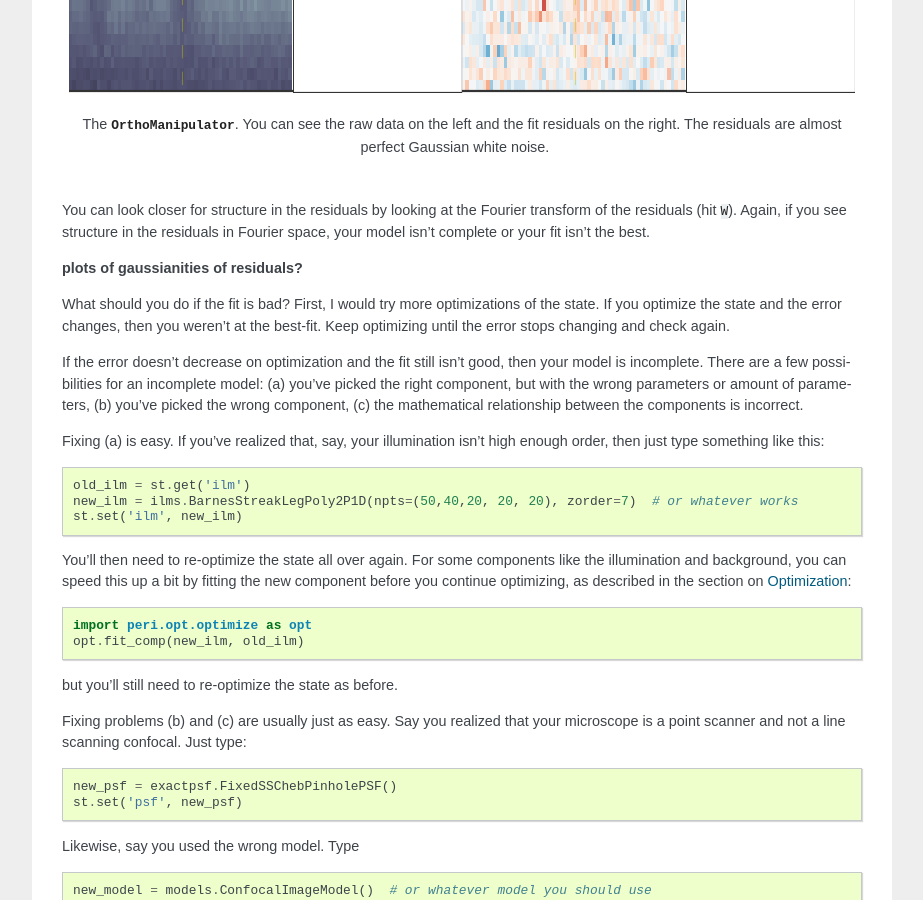
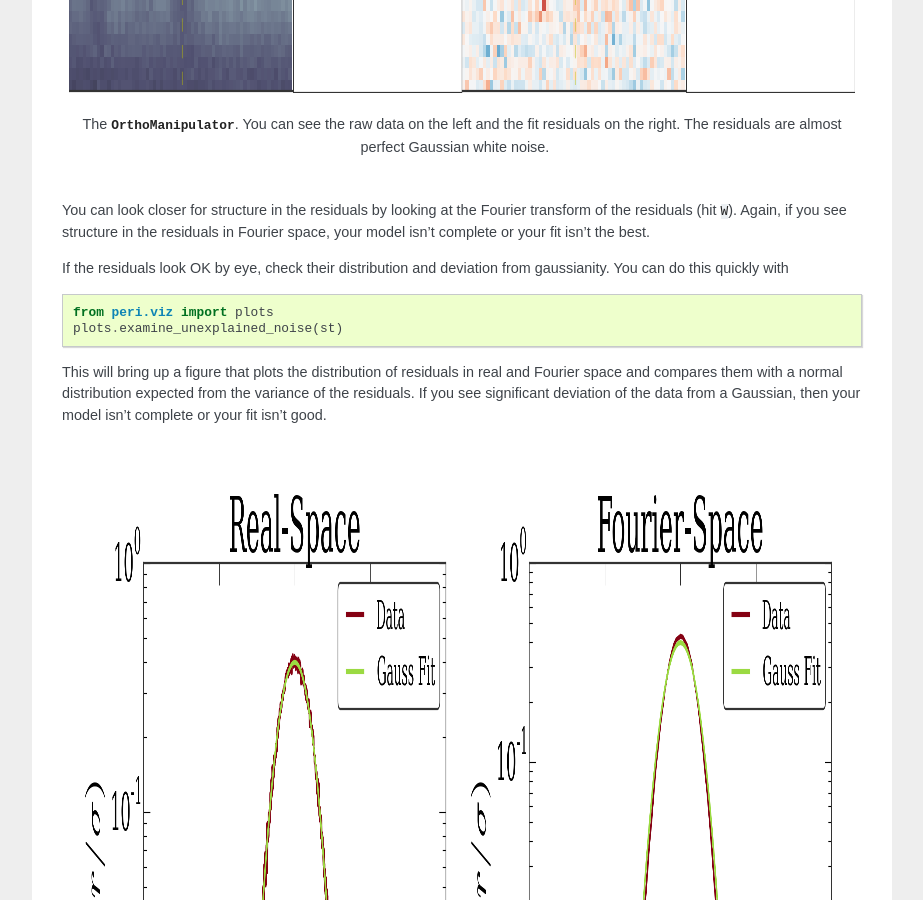
Before and after one commit to peri-source/peri, a Sphinx documentation site: the page built from docs/walkthrough.rst, in a window 1280 px wide and 900 px high, scrolled down 7836 px. Shown: the whole window, without its empty margins (198-1121 px from the left). Built offline with Sphinx 7.4.7, drawn with Linux system fonts in a browser that asks for light colours; some of the changed text lies outside the part shown.

Commit message:
prettifying examine_unexplained_noise and adding to walkthrough.

```diff
--- a/docs/walkthrough.rst
+++ b/docs/walkthrough.rst
@@ -361,7 +361,32 @@ transform of the residuals (hit ``W``). Again, if you see structure in the
 residuals in Fourier space, your model isn't complete or your fit isn't the
 best.
 
-**plots of gaussianities of residuals?**
+If the residuals look OK by eye, check their distribution and deviation from
+gaussianity. You can do this quickly with
+
+.. code-block:: python
+
+    from peri.viz import plots
+    plots.examine_unexplained_noise(st)
+
+This will bring up a figure that plots the distribution of residuals in real
+and Fourier space and compares them with a normal distribution expected from
+the variance of the residuals. If you see significant deviation of the data
+from a Gaussian, then your model isn't complete or your fit isn't good.
+
+.. figure:: ./_static/unexplained-noise.png
+    :scale: 100%
+    :alt: ``plots.examine_unexplained_noise(st)``
+    :align: center
+
+    The distribution of residuals in real and Fourier space. They should be
+    perfect Gaussians. While the distribution of real-space residuals is an
+    amazingly perfect Gaussian, there are some deviations in Fourier space at
+    large :math:`x/\sigma`. Looking at the
+    :class:`~peri.viz.interaction.OrthoManipulator`, these arise from a
+    combination of scanning noise on our detector (some lines at
+    :math:`q_x=0, q_z=0`) and from incompleteness in our model (a faint ring at
+    moderate :math:`q` values).
 
 What should you do if the fit is bad? First, I would try more optimizations of
 the state. If you optimize the state and the error changes, then you weren't at
```
Also changed, not shown: docs/_static/unexplained-noise.png (added), 1 other file.
